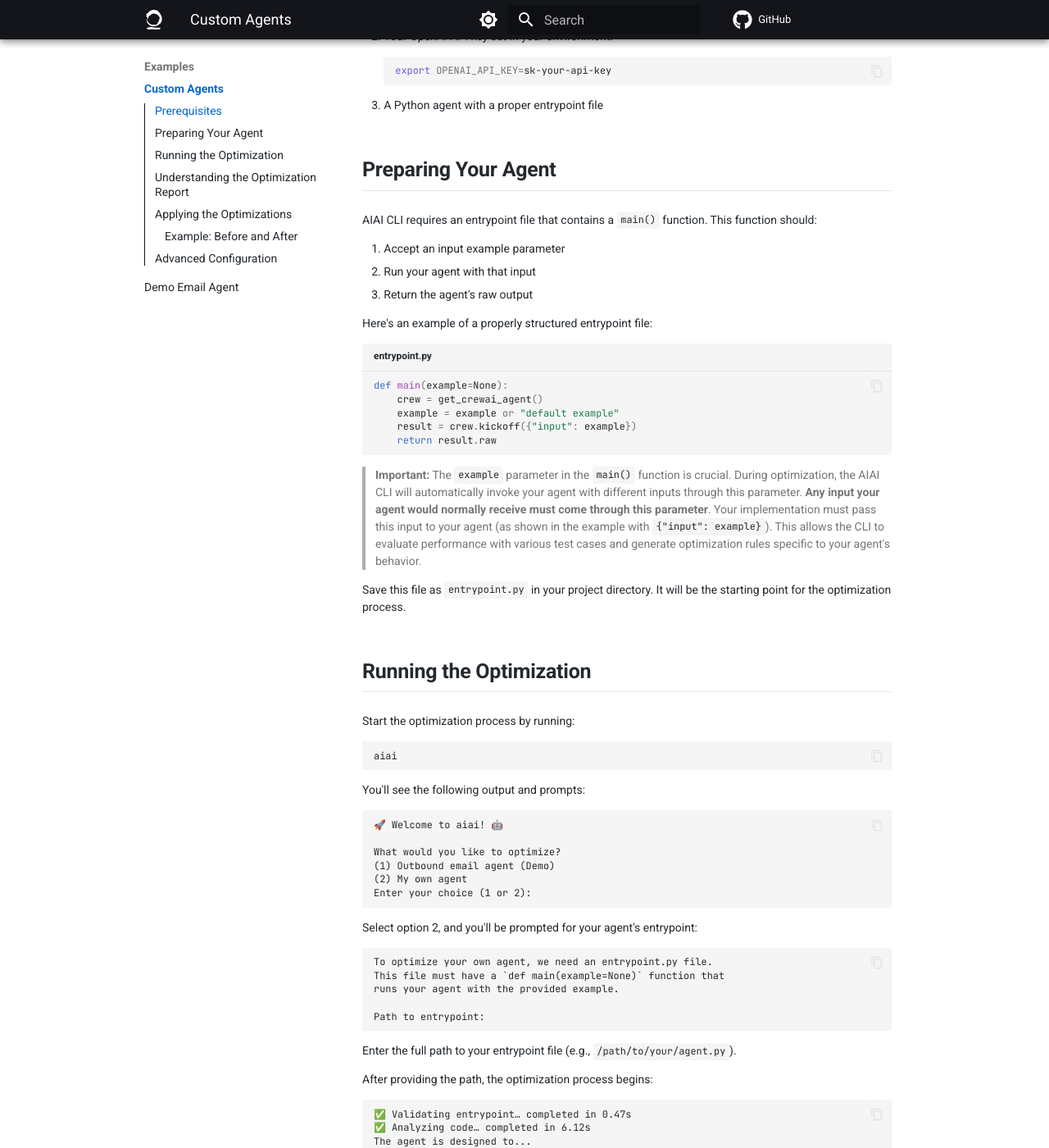
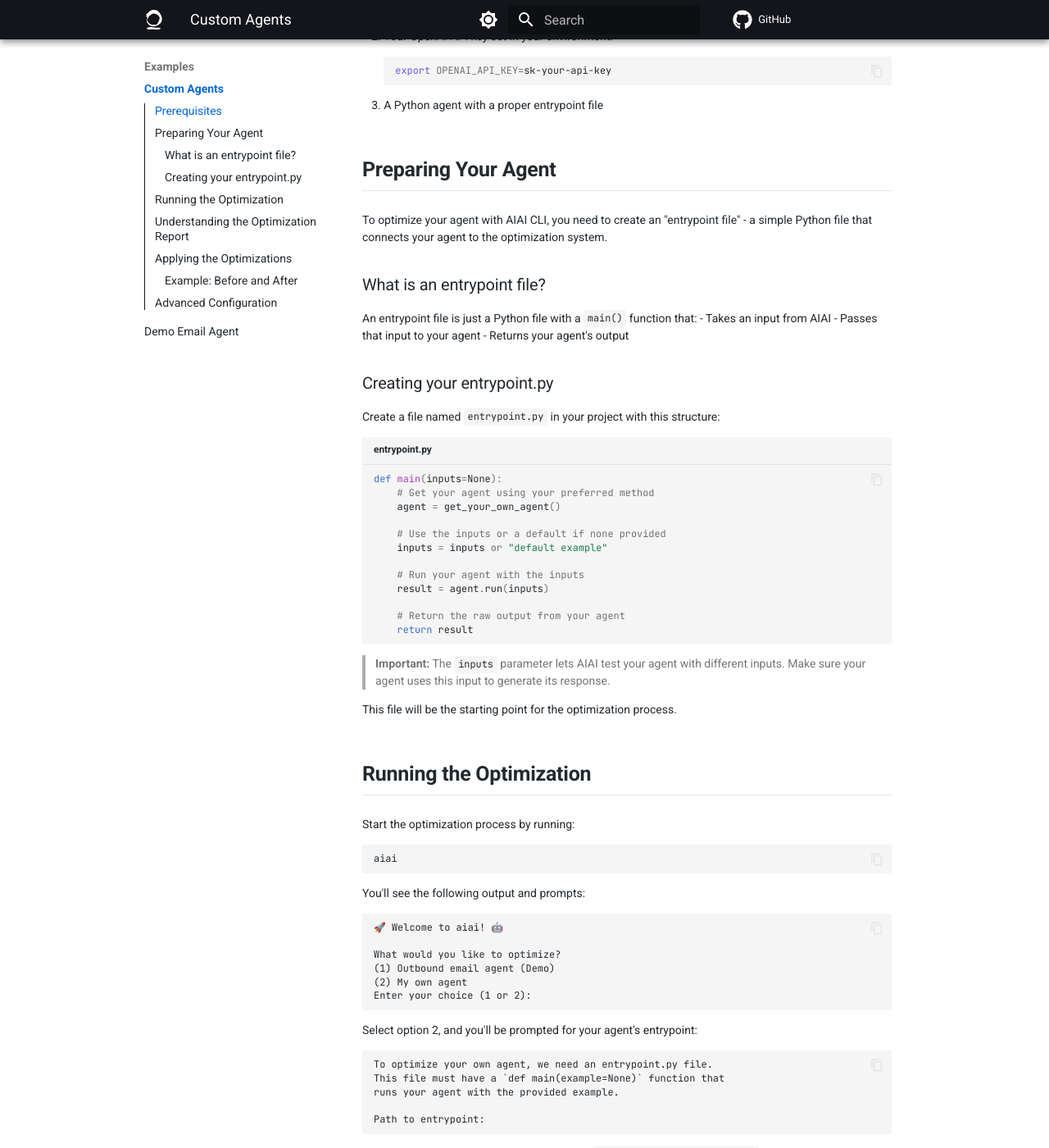
Before and after one commit to zenbase-ai/aiai-cli, an MkDocs documentation site: the page built from docs/docs/examples/custom-agents.md, in a window 1280 px wide and 1400 px high, scrolled down 416 px. Shown: the whole window at 82% size. Built offline with MkDocs 1.6.1 and Material for MkDocs 9.7.7, drawn with Linux system fonts in a browser that asks for light colours; comment, search, counter and statistics services are not loaded; some of the changed text lies outside the part shown.

Commit message:
Enhance documentation for AIAI CLI entrypoint file requirements and structure. Clarify the purpose of the entrypoint file and update example code to reflect parameter naming changes. Correct path reference in optimization instructions.

````diff
--- a/docs/docs/examples/custom-agents.md
+++ b/docs/docs/examples/custom-agents.md
@@ -15,25 +15,37 @@
 
 ## Preparing Your Agent
 
-AIAI CLI requires an entrypoint file that contains a `main()` function. This function should:
+To optimize your agent with AIAI CLI, you need to create an "entrypoint file" - a simple Python file that connects your agent to the optimization system.
 
-1. Accept an input example parameter
-2. Run your agent with that input
-3. Return the agent's raw output
+### What is an entrypoint file?
 
-Here's an example of a properly structured entrypoint file:
+An entrypoint file is just a Python file with a `main()` function that:
+- Takes an input from AIAI
+- Passes that input to your agent
+- Returns your agent's output
+
+### Creating your entrypoint.py
+
+Create a file named `entrypoint.py` in your project with this structure:
 
 ```python title="entrypoint.py"
-def main(example=None):
-    crew = get_crewai_agent()
-    example = example or "default example"
-    result = crew.kickoff({"input": example})
-    return result.raw
+def main(inputs=None):
+    # Get your agent using your preferred method
+    agent = get_your_own_agent()
+
+    # Use the inputs or a default if none provided
+    inputs = inputs or "default example"
+
+    # Run your agent with the inputs
+    result = agent.run(inputs)
+
+    # Return the raw output from your agent
+    return result
 ```
 
-> **Important:** The `example` parameter in the `main()` function is crucial. During optimization, the AIAI CLI will automatically invoke your agent with different inputs through this parameter. **Any input your agent would normally receive must come through this parameter**. Your implementation must pass this input to your agent (as shown in the example with `{"input": example}`). This allows the CLI to evaluate performance with various test cases and generate optimization rules specific to your agent's behavior.
+> **Important:** The `inputs` parameter lets AIAI test your agent with different inputs. Make sure your agent uses this input to generate its response.
 
-Save this file as `entrypoint.py` in your project directory. It will be the starting point for the optimization process.
+This file will be the starting point for the optimization process.
 
 ## Running the Optimization
 
@@ -64,7 +76,7 @@
 Path to entrypoint:
 ```
 
-Enter the full path to your entrypoint file (e.g., `/path/to/your/agent.py`).
+Enter the full path to your entrypoint file (e.g., `/path/to/your/entrypoint.py`).
 
 After providing the path, the optimization process begins:
 
````
